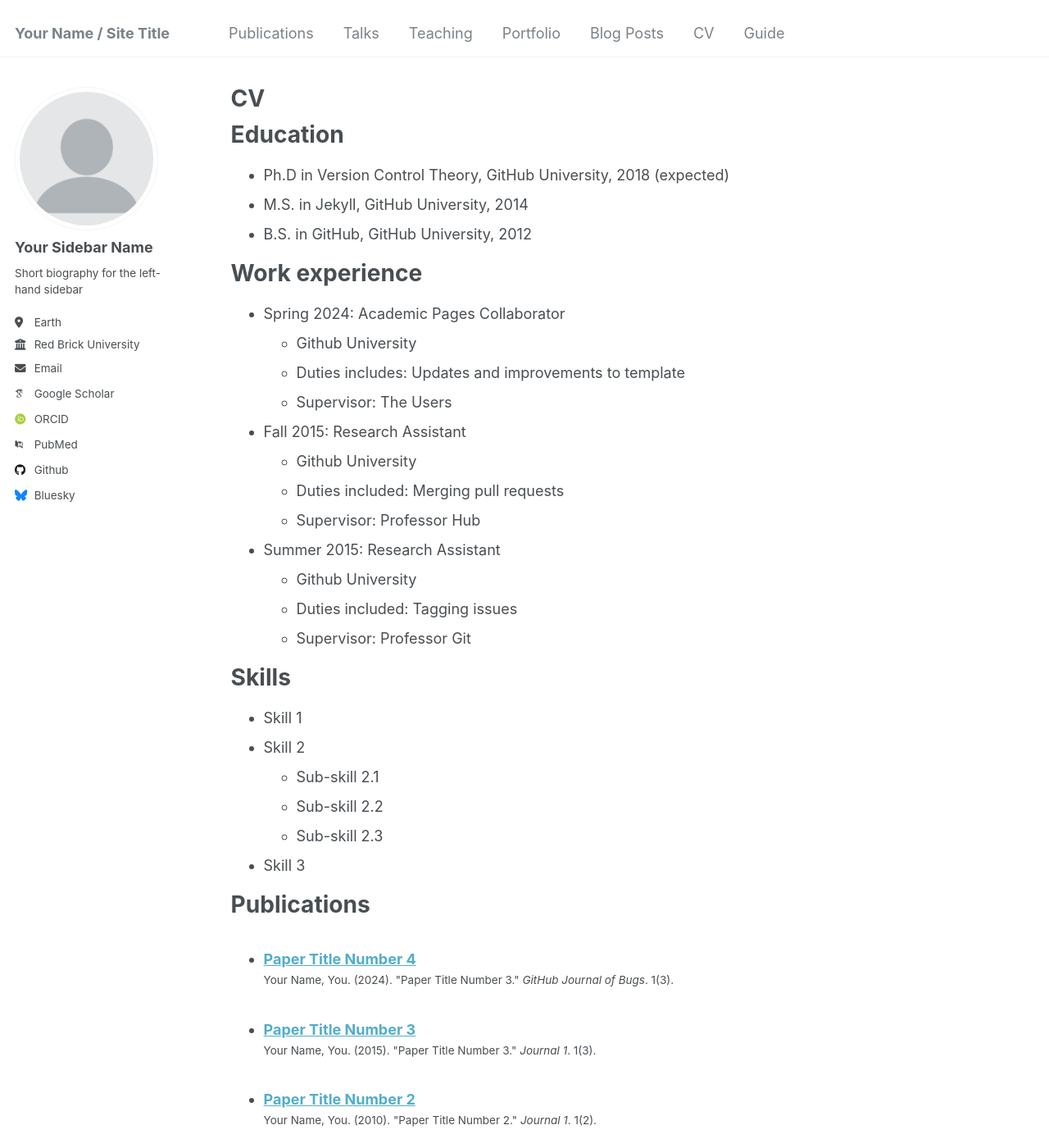
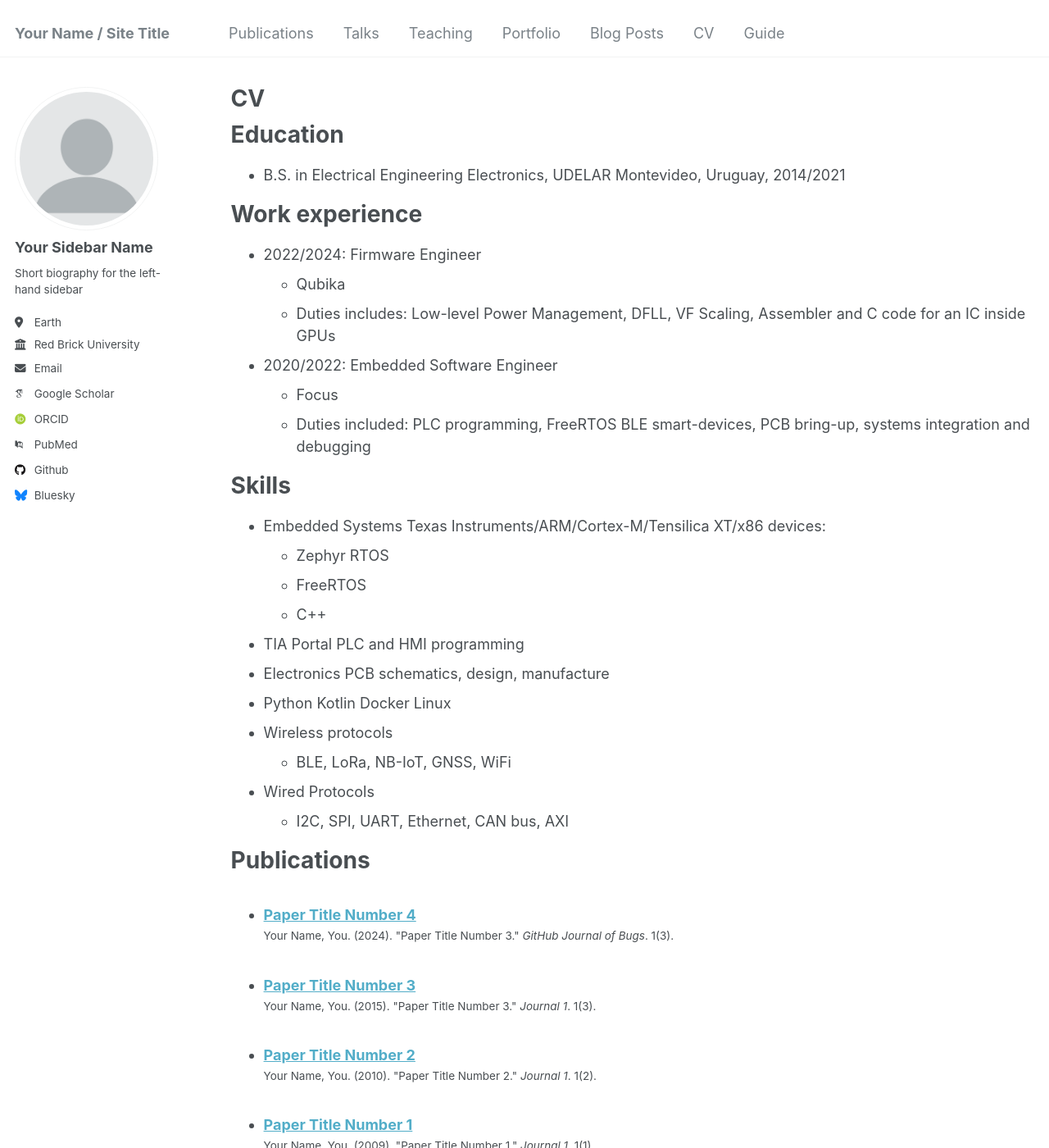
Before and after one commit to fcarraustewart/fcarraustewart.github.io, a Jekyll site: the page built from _pages/cv.md, in a window 1280 px wide and 1400 px high. Shown: the whole window at 82% size. Built offline with Jekyll 4.4.1, drawn with Linux system fonts in a browser that asks for light colours; some web fonts are replaced; some of the changed text lies outside the part shown.

Commit message:
test eliminating and editing some parts

```diff
--- a/_config.yml
+++ b/_config.yml
@@ -213,7 +213,7 @@ kramdown:
 # These settings control the types of collections used by the template
 collections:
   teaching:
-    output: true
+    output: false
     permalink: /:collection/:path/
   publications:
     output: true
@@ -222,7 +222,7 @@ collections:
     output: true
     permalink: /:collection/:path/
   talks:
-    output: true
+    output: false
     permalink: /:collection/:path/
 
 
--- a/_pages/cv.md
+++ b/_pages/cv.md
@@ -11,35 +11,31 @@ redirect_from:
 
 Education
 ======
-* Ph.D in Version Control Theory, GitHub University, 2018 (expected)
-* M.S. in Jekyll, GitHub University, 2014
-* B.S. in GitHub, GitHub University, 2012
+* B.S. in Electrical Engineering Electronics, UDELAR Montevideo, Uruguay, 2014/2021
 
 Work experience
 ======
-* Spring 2024: Academic Pages Collaborator
-  * Github University
-  * Duties includes: Updates and improvements to template
-  * Supervisor: The Users
+* 2022/2024: Firmware Engineer
+  * Qubika
+  * Duties includes: Low-level Power Management, DFLL, VF Scaling, Assembler and C code for an IC inside GPUs
 
-* Fall 2015: Research Assistant
-  * Github University
-  * Duties included: Merging pull requests
-  * Supervisor: Professor Hub
-
-* Summer 2015: Research Assistant
-  * Github University
-  * Duties included: Tagging issues
-  * Supervisor: Professor Git
+* 2020/2022: Embedded Software Engineer
+  * Focus
+  * Duties included: PLC programming, FreeRTOS BLE smart-devices, PCB bring-up, systems integration and debugging
 
 Skills
 ======
-* Skill 1
-* Skill 2
-  * Sub-skill 2.1
-  * Sub-skill 2.2
-  * Sub-skill 2.3
-* Skill 3
+* Embedded Systems Texas Instruments/ARM/Cortex-M/Tensilica XT/x86 devices:
+  * Zephyr RTOS
+  * FreeRTOS
+  * C++
+* TIA Portal PLC and HMI programming
+* Electronics PCB schematics, design, manufacture
+* Python Kotlin Docker Linux
+* Wireless protocols
+  * BLE, LoRa, NB-IoT, GNSS, WiFi
+* Wired Protocols
+  * I2C, SPI, UART, Ethernet, CAN bus, AXI
 
 Publications
 ======
@@ -47,18 +43,7 @@ Publications
     {% include archive-single-cv.html %}
   {% endfor %}</ul>
 
-Talks
-======
-  <ul>{% for post in site.talks reversed %}
-    {% include archive-single-talk-cv.html  %}
-  {% endfor %}</ul>
-
-Teaching
-======
-  <ul>{% for post in site.teaching reversed %}
-    {% include archive-single-cv.html %}
-  {% endfor %}</ul>
-
 Service and leadership
 ======
-* Currently signed in to 43 different slack teams
+* Team-mates mentorship of new-hires
+* Team natural positive leader
```
